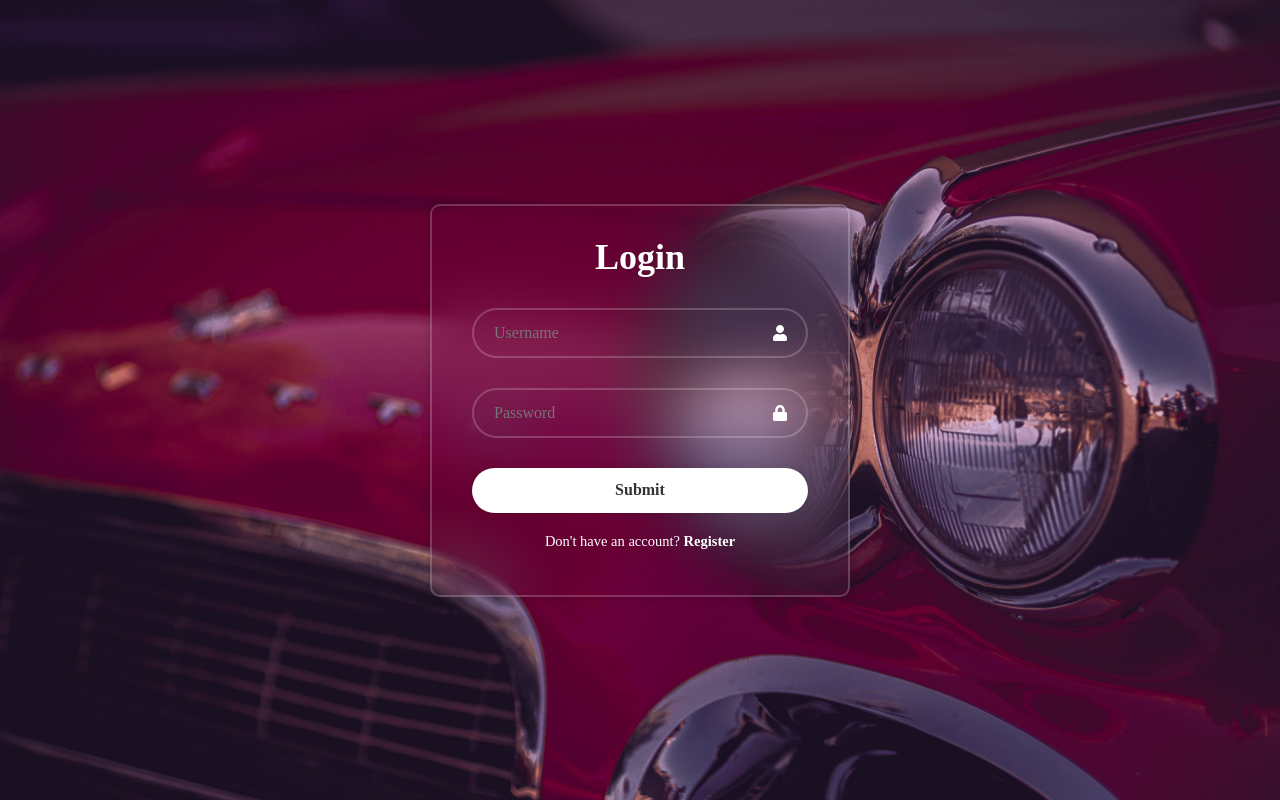
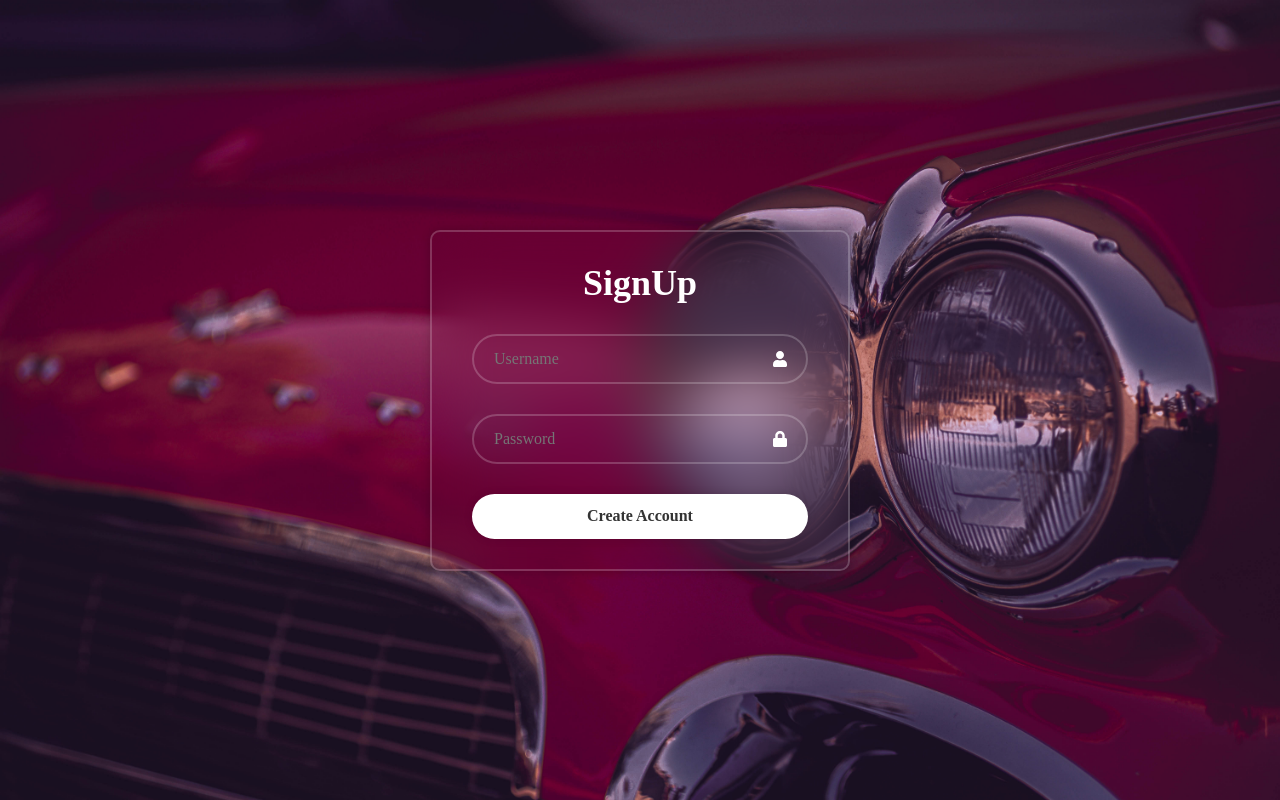
Before and after one commit to ralucaand03/PandaCar---Django-React, a React (Vite) app in the folder frontendpandacar/panda-car-react/: page /signup in a window 1280 px wide. Built offline with nearby package versions, Linux system fonts and the light colour scheme; a web font is replaced by a local one.

Commit message:
created redirection from loginpage to signup page

```diff
--- a/frontendpandacar/panda-car-react/package.json
+++ b/frontendpandacar/panda-car-react/package.json
@@ -12,7 +12,8 @@
   "dependencies": {
     "react": "^18.3.1",
     "react-dom": "^18.3.1",
-    "react-icons": "^5.3.0"
+    "react-icons": "^5.3.0",
+    "react-router-dom": "^6.28.0"
   },
   "devDependencies": {
     "@eslint/js": "^9.13.0",
--- a/frontendpandacar/panda-car-react/src/App.jsx
+++ b/frontendpandacar/panda-car-react/src/App.jsx
@@ -1,14 +1,19 @@
 import './App.css'
 import LoginForm from './Components/LoginForm/LoginForm'
+import SignupForm from './Components/SignupForm/SignupForm'
 
-import SignupForm from './Components/SignupForm/SignupForm'
+import { BrowserRouter as Router, Route, Routes, Link } from 'react-router-dom';
 
 function App() {
   return(
-    <div>
-      <LoginForm/>
-      {/* <SignupForm/> */}
-    </div>
+
+    <Router>
+      <Routes>
+        <Route path='/' element={<LoginForm/>} />
+        <Route path='/signup' element={<SignupForm/>} />
+      </Routes>
+    </Router>
+
   )
 }
 
--- a/frontendpandacar/panda-car-react/src/Components/LoginForm/LoginForm.jsx
+++ b/frontendpandacar/panda-car-react/src/Components/LoginForm/LoginForm.jsx
@@ -1,26 +1,26 @@
 import React from 'react';
 import './LoginForm.css';
-import { FaUser } from "react-icons/fa";
-import { FaLock } from "react-icons/fa";
+import { FaUser, FaLock } from "react-icons/fa";
+import { Link } from 'react-router-dom';
 
 const LoginForm = () => {
-    return(
+    return (
         <div className='wrapper'>
             <form action="">
                 <h1>Login</h1>
 
                 <div className='input-box'>
-                    <input type = "text" placeholder='Username' required/>
+                    <input type="text" placeholder='Username' required />
                     <FaUser className='icon' />
                 </div>
                 <div className='input-box'>
-                    <input type = "password" placeholder='Password' required/>
+                    <input type="password" placeholder='Password' required />
                     <FaLock className='icon' />
                 </div>
 
                 <button type='submit'>Submit</button>
                 <div className='register-link'>
-                    <p>Don't have an account? <a href='#'>Register</a></p>
+                    <p>Don't have an account? <Link to="/signup">Register</Link></p>
                 </div>
 
             </form>
--- a/frontendpandacar/panda-car-react/src/Components/SignupForm/SignupForm.jsx
+++ b/frontendpandacar/panda-car-react/src/Components/SignupForm/SignupForm.jsx
@@ -1,7 +1,6 @@
 import React from 'react';
 import './SignupForm.css';
-import { FaUser } from "react-icons/fa";
-import { FaLock } from "react-icons/fa";
+import { FaUser,FaLock } from "react-icons/fa";
 
 const SignupForm = () => {
     return(
@@ -18,10 +17,7 @@ const SignupForm = () => {
                     <FaLock className='icon' />
                 </div>
 
-                <button type='submit'>Submit</button>
-                <div className='register-link'>
-                    <p>Don't have an account? <a href='#'>Register</a></p>
-                </div>
+                <button type='submit'>Create Account</button>
 
             </form>
 
```
Also changed, not shown: 1 other file (tests, documents, lock files or other folders).
